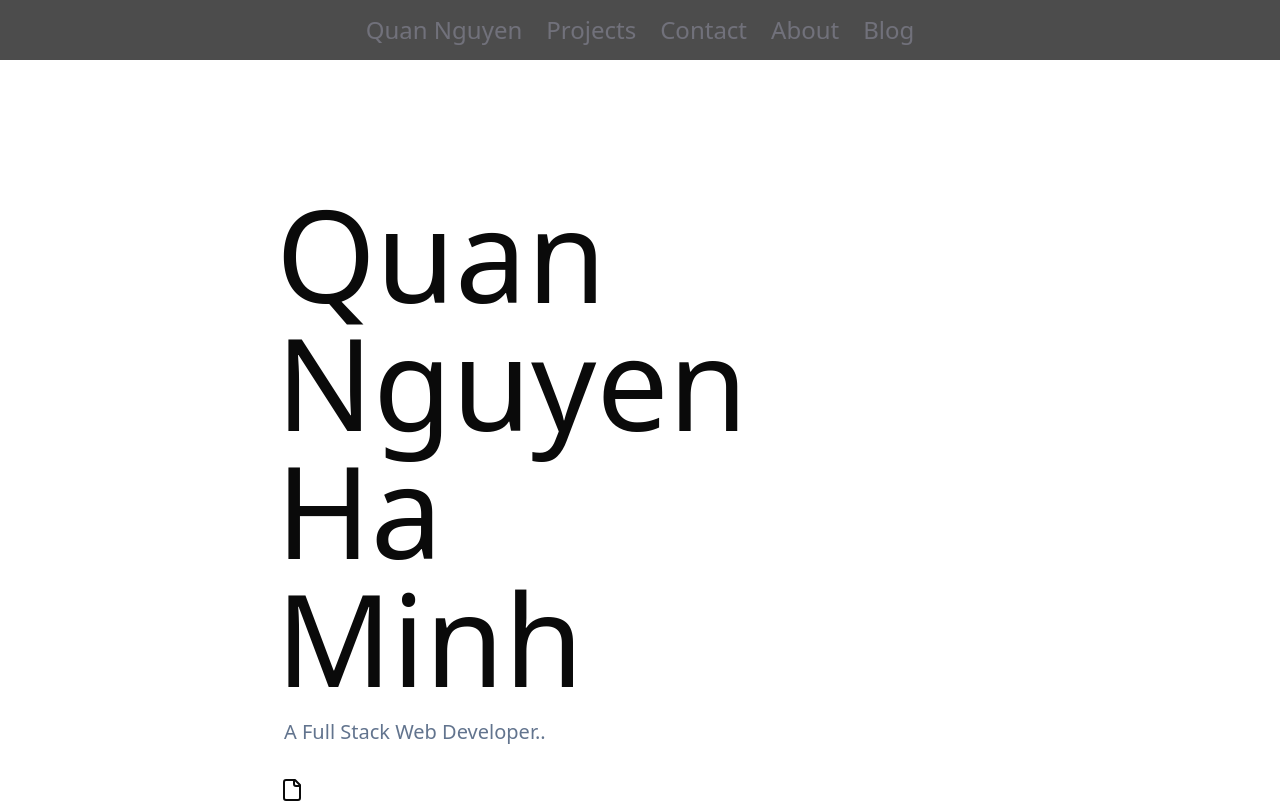
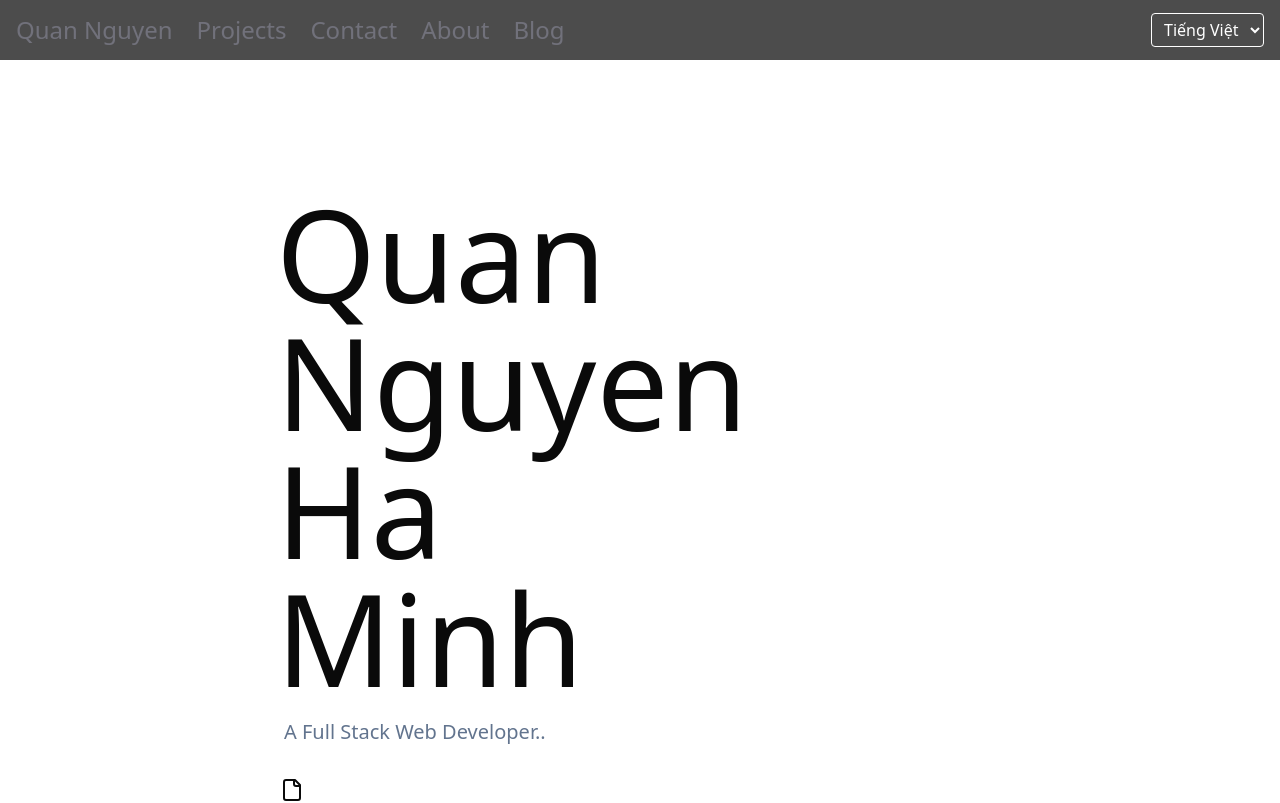
Before and after one commit to quannguyenhaminh18/my-portfolio, a Next.js app: page /en in a window 1280 px wide. Shown: the top 803 px of the page. Built offline with nearby package versions, Linux system fonts and the light colour scheme.

Commit message:
create language switcher component

```diff
--- /dev/null
+++ b/src/components/LanguageSwitcher.tsx
@@ -0,0 +1,20 @@
+'use client';
+
+import {useRouter, usePathname} from '@/i18n/navigation';
+import React from 'react';
+
+export default function LanguageSwitcher() {
+    const router = useRouter();
+    const pathname = usePathname();
+
+    const handleChange = (e: React.ChangeEvent<HTMLSelectElement>) => {
+        router.replace(pathname, {locale: e.target.value});
+    };
+
+    return (
+        <select onChange={handleChange} className="bg-transparent text-white border border-white px-2 py-1 rounded">
+            <option value="vi">Tiếng Việt</option>
+            <option value="en">English</option>
+        </select>
+    );
+}
--- a/src/components/sections/Header.tsx
+++ b/src/components/sections/Header.tsx
@@ -3,7 +3,7 @@
 import React from "react";
 import {useTranslations} from 'next-intl';
 import {Link, usePathname} from '@/i18n/navigation';
-
+import LanguageSwitcher from "@/components/LanguageSwitcher";
 
 const LINKS = [
     { key: "me.sortName", href: "/" },
@@ -19,7 +19,9 @@ const Header = () => {
 
     return (
         <div className="w-full fixed top-0 left-0 z-50 bg-black/70 backdrop-blur-md px-4">
-            <nav className="max-w-screen-xl mx-auto h-[60px] flex items-center justify-center gap-6">
+            <div className="max-w-screen-xl mx-auto h-[60px] flex items-center justify-between">
+                {/* Navigation Links */}
+                <nav className="flex items-center gap-6">
                     {LINKS.map((link, index) => (
                         <Link
                             key={index}
@@ -32,6 +34,10 @@ const Header = () => {
                         </Link>
                     ))}
                 </nav>
+                <div>
+                    <LanguageSwitcher />
+                </div>
+            </div>
         </div>
     );
 };
```
Lines whose indentation alone changed are shown as unchanged.
